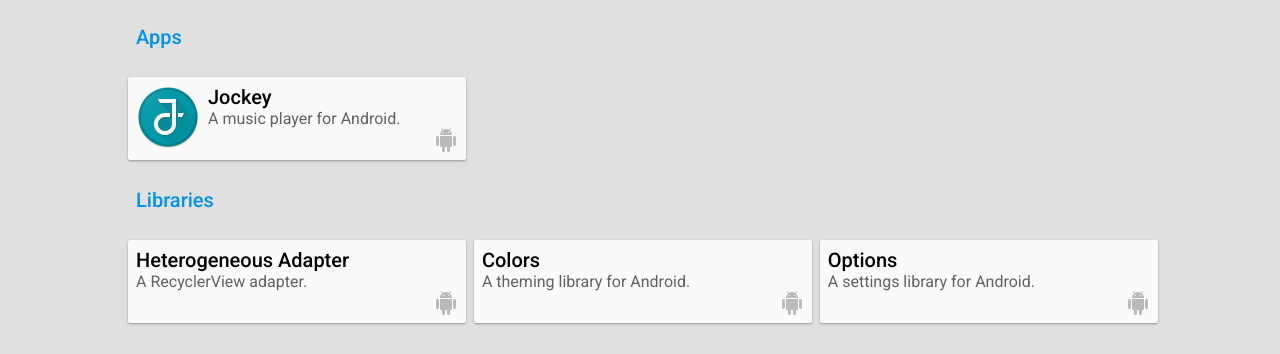
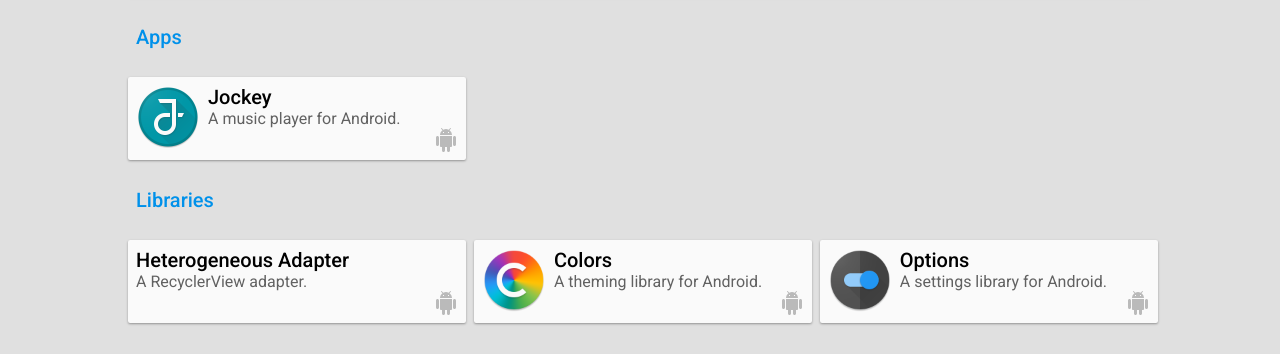
Before and after one commit to marverenic/marverenic.github.io, a plain HTML site: page index.html in a window 1280 px wide. Shown: the part 446-800 px from the top of the page. Drawn offline with Linux system fonts and the light colour scheme.

Commit message:
Add library icons

```diff
--- a/index.html
+++ b/index.html
@@ -62,12 +62,14 @@
                 </div>
 
                 <div class="card">
+                    <img src="/img/colors-logo.png" class="thumbnail"/>
                     <h1>Colors</h1>
                     <p class="caption">A theming library for Android.</p>
                     <img src="/img/symbol_android.svg" class="mark"/>
                 </div>
 
                 <div class="card">
+                    <img src="/img/options-logo.png" class="thumbnail"/>
                     <h1>Options</h1>
                     <p class="caption">A settings library for Android.</p>
                     <img src="/img/symbol_android.svg" class="mark"/>
```
Also changed, not shown: img/colors-logo.png (added), img/options-logo.png (added).
